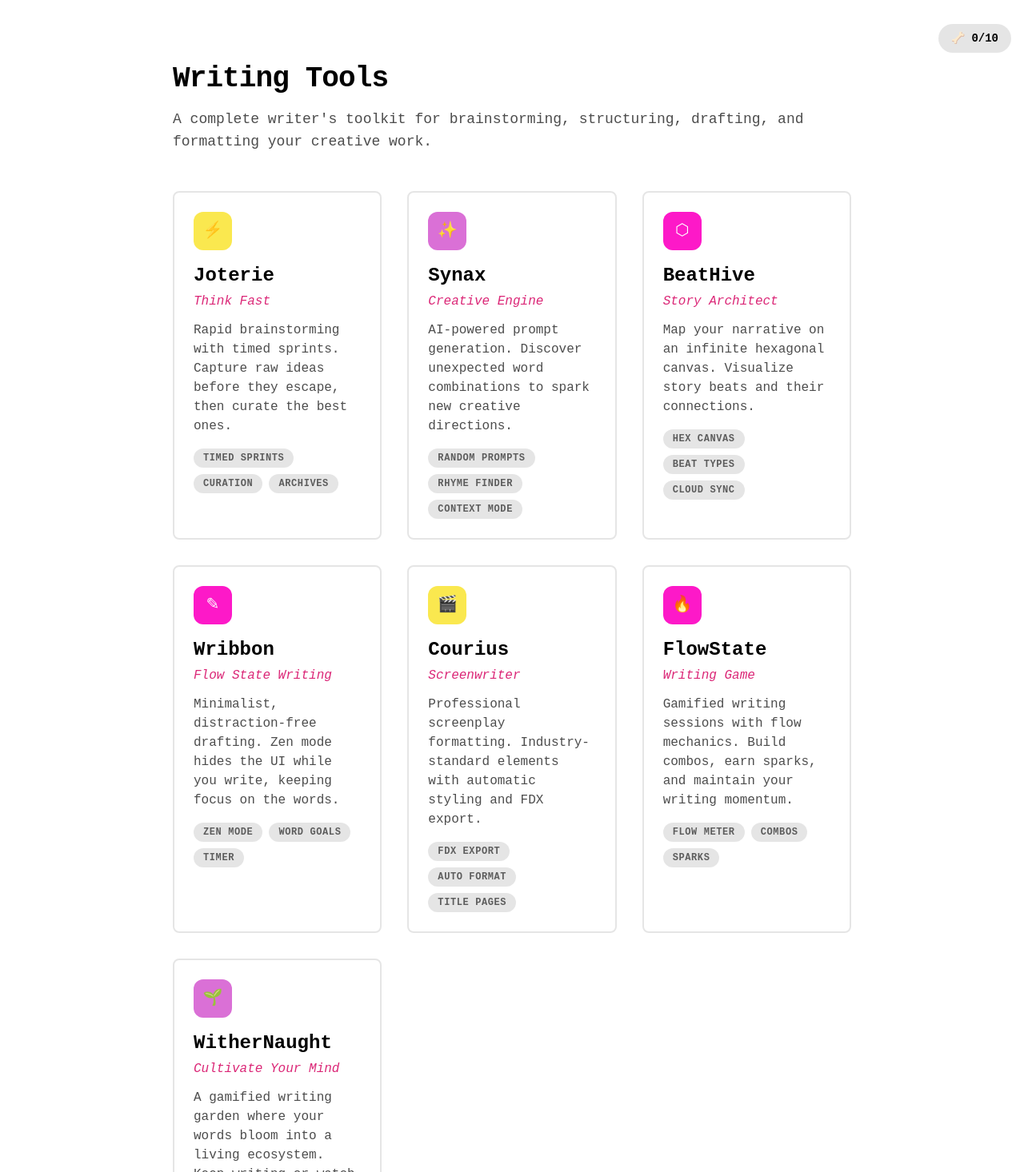
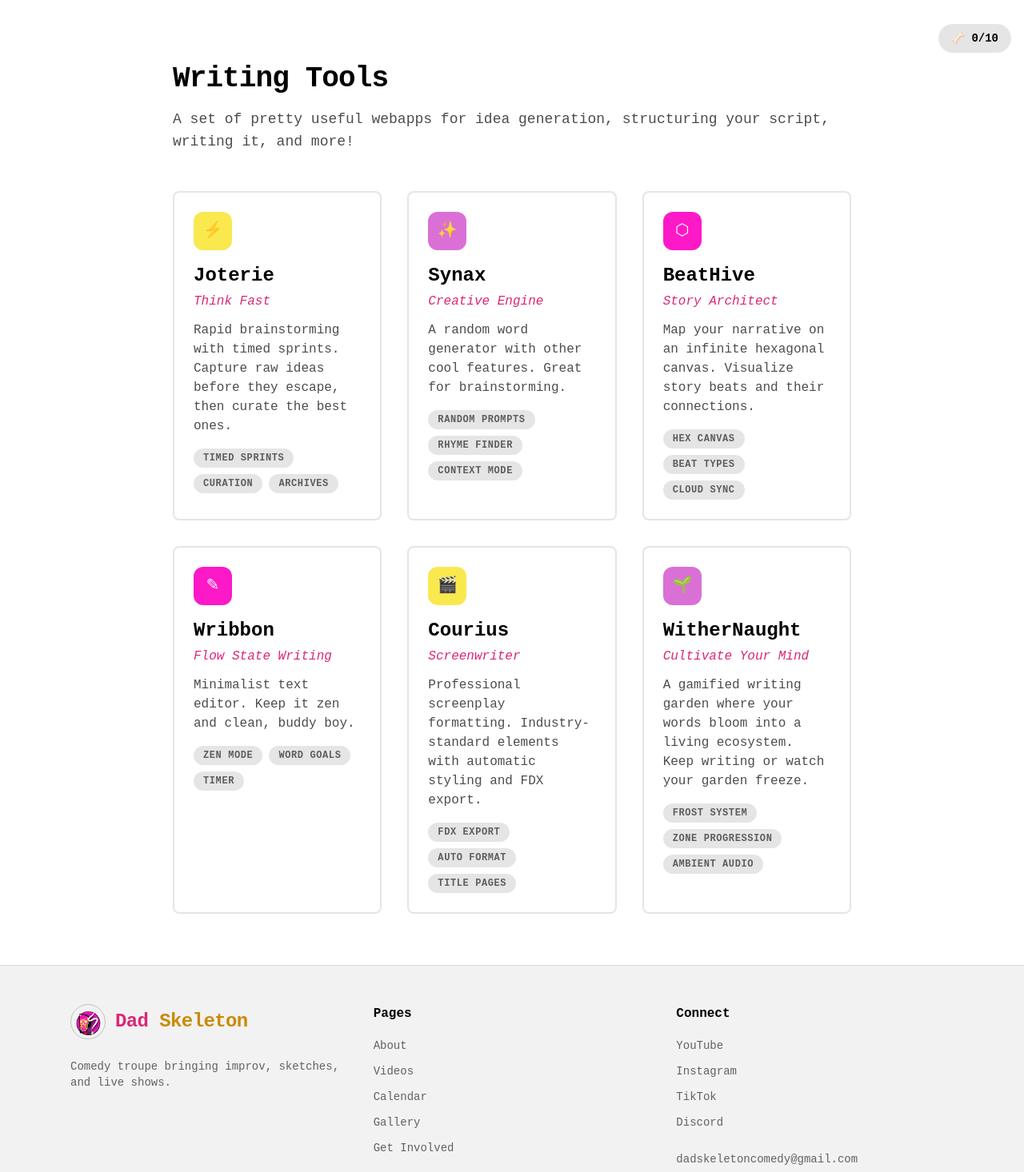
Before and after one commit to jacobpopcantstop/dadskeleton, a Next.js app: page /tools in a window 1280 px wide. Shown: the part 718-2184 px from the top of the page at 80% size. Built offline with nearby package versions, Linux system fonts and the light colour scheme.

Commit message:
Rewrite writing tools copy and remove FlowState

```diff
--- a/app/tools/page.tsx
+++ b/app/tools/page.tsx
@@ -120,7 +120,7 @@ const writingTools = [
     id: "synax",
     name: "Synax",
     tagline: "Creative Engine",
-    description: "AI-powered prompt generation. Discover unexpected word combinations to spark new creative directions.",
+    description: "A random word generator with other cool features. Great for brainstorming.",
     features: ["Random Prompts", "Rhyme Finder", "Context Mode"],
     href: "/writing-tools/Synax.html",
     color: "#da70d6",
@@ -140,7 +140,7 @@ const writingTools = [
     id: "wribbon",
     name: "Wribbon",
     tagline: "Flow State Writing",
-    description: "Minimalist, distraction-free drafting. Zen mode hides the UI while you write, keeping focus on the words.",
+    description: "Minimalist text editor. Keep it zen and clean, buddy boy.",
     features: ["Zen Mode", "Word Goals", "Timer"],
     href: "/writing-tools/Wribbon.html",
     color: "#fd19c8",
@@ -155,16 +155,6 @@ const writingTools = [
     href: "/writing-tools/Courius.html",
     color: "#fae84f",
     icon: "🎬",
-  },
-  {
-    id: "flowstate",
-    name: "FlowState",
-    tagline: "Writing Game",
-    description: "Gamified writing sessions with flow mechanics. Build combos, earn sparks, and maintain your writing momentum.",
-    features: ["Flow Meter", "Combos", "Sparks"],
-    href: "/writing-tools/FlowState.html",
-    color: "#fd19c8",
-    icon: "🔥",
   },
   {
     id: "withernaught",
@@ -306,7 +296,7 @@ export default function ToolsPage() {
         transition={{ delay: 0.1 }}
         className="mb-12 text-lg text-foreground/70"
       >
-        Interactive generators to spark creativity for your improv and sketch writing.
+        Tools for writers. We use this for the classes, but they&apos;re actually free!
       </motion.p>
 
       <div className="grid gap-8 md:grid-cols-2">
@@ -348,7 +338,8 @@ export default function ToolsPage() {
         transition={{ delay: 0.1 }}
         className="mb-12 text-lg text-foreground/70"
       >
-        A complete writer&apos;s toolkit for brainstorming, structuring, drafting, and formatting your creative work.
+        A set of pretty useful webapps for idea generation, structuring your script,
+        writing it, and more!
       </motion.p>
 
       <div className="grid gap-8 md:grid-cols-2 lg:grid-cols-3">
```
